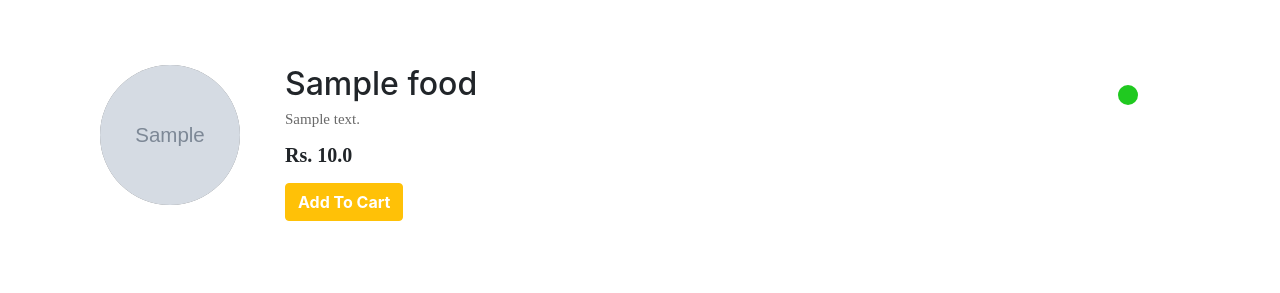
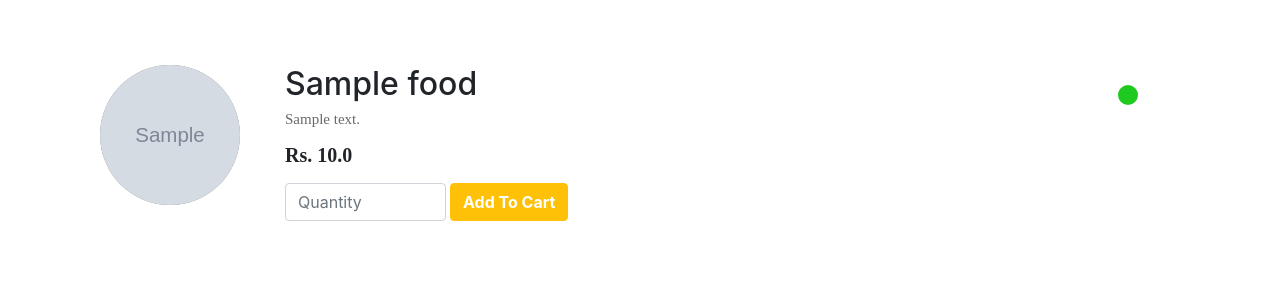
Before and after one commit to eshavats/Food-Ordering-Django, a Django app: page /menu in a window 1280 px wide. Shown: the part 163-456 px from the top of the page. Run offline with Django 3.2, Linux system fonts and the light colour scheme; tables that the repository leaves empty hold one stand-in row (values such as "Sample post"); grey boxes marked "Sample" are stand-in pictures; some libraries are stand-ins or nearby versions.

Commit message:
change quantity

```diff
--- a/FoodOrdering/views.py
+++ b/FoodOrdering/views.py
@@ -14,6 +14,8 @@ def menu(request):
         return render(request,"menu.html", {'foods': foods})
     else:
         id = request.POST["id"]
+        qt = int(request.POST["quantity"])
+
         food = Food.objects.get(pk=id)
 
         cart = request.session.get("cart")
@@ -22,15 +24,14 @@ def menu(request):
             quantity = cart.get(id)
 
             if quantity:
-                cart[id] = quantity+1
+                cart[id] = quantity+qt
             else:
-                cart[id] = 1
+                cart[id] = qt
         else:
             cart = {}
-            cart[id] = 1
+            cart[id] = qt
 
         request.session["cart"] = cart
-        print(cart)
         request.session["msg"] = food.name + " " + "successfully added to cart!"
         return redirect("/menu")
 
--- a/Templates/layout.html
+++ b/Templates/layout.html
@@ -67,10 +67,15 @@
             text-align: center;
         }
 
-
         .cart-img {
             height: 80px;
             width: 80px;
+        }
+
+        .quantity {
+            width: 20%;
+            display: inline-block;
+            vertical-align: middle;
         }
 
     </style>
--- a/Templates/menu.html
+++ b/Templates/menu.html
@@ -30,6 +30,7 @@
                     </div>
                     <form action="" method="POST">
                         {% csrf_token %}
+                        <input class="form-control quantity" placeholder="Quantity" type="number" name="quantity" required min="0" />
                         <input hidden name="id" value="{{x.id}}" />
                         <a href="#"><button type="submit" class="btn btn-warning cust-btn">Add To Cart</button></a>
                     </form>
```
